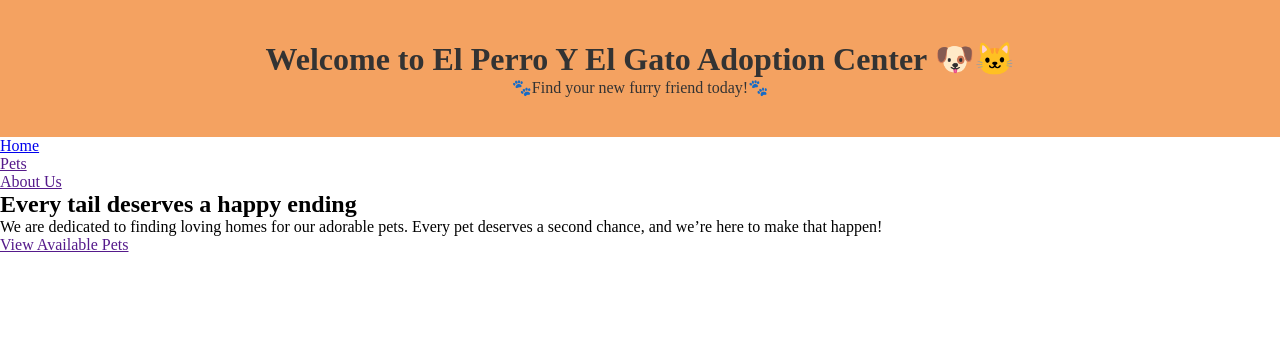
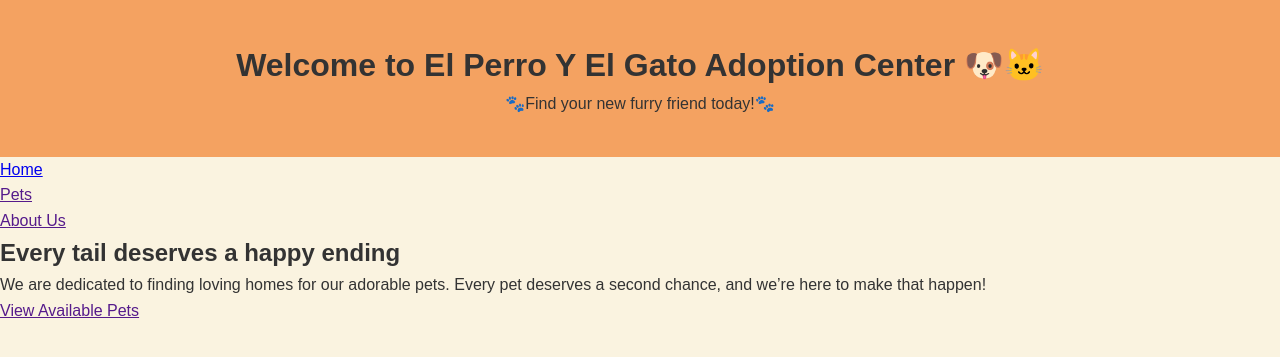
Before and after one commit to PhonsekalLaure/AD-Task-1, a PHP site: page / in a window 1280 px wide. Shown: the top 357 px of the page. Run offline with PHP 8.4, Linux system fonts and the light colour scheme.

Commit message:
fix (styles): correct body styles and ensure proper formatting in style.css

```diff
--- a/assets/css/style.css
+++ b/assets/css/style.css
@@ -3,9 +3,16 @@
     padding: 0;
     box-sizing: border-box;
 }
+
 header {
     background: #F4A261 ;
-    color: #333333 ;
     padding: 2.5rem 0;
     text-align: center;
 }
+
+body {
+    font-family: Arial, sans-serif;
+    line-height: 1.6;
+    background-color: #FAF3E0 ;
+    color: #333333;
+}
```
